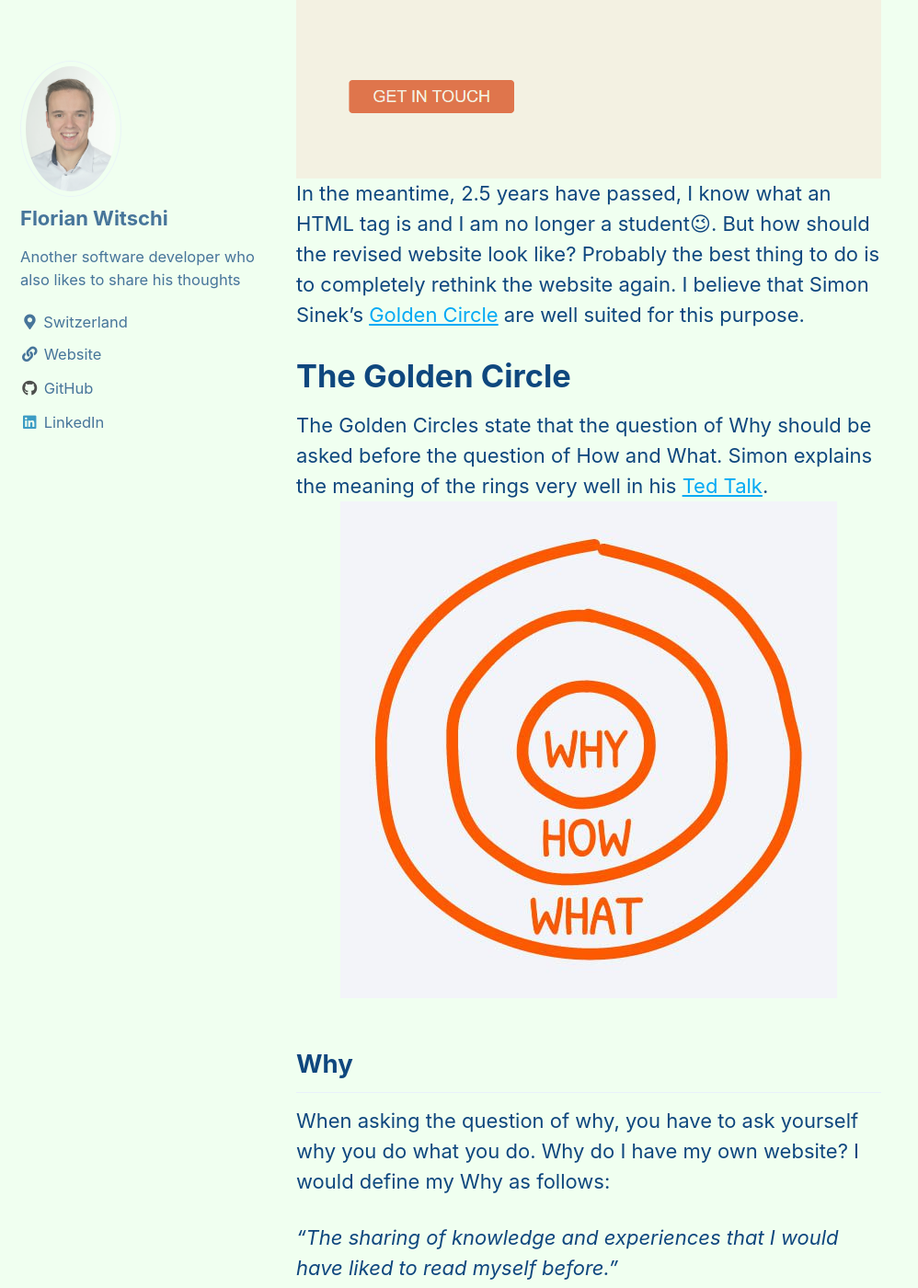
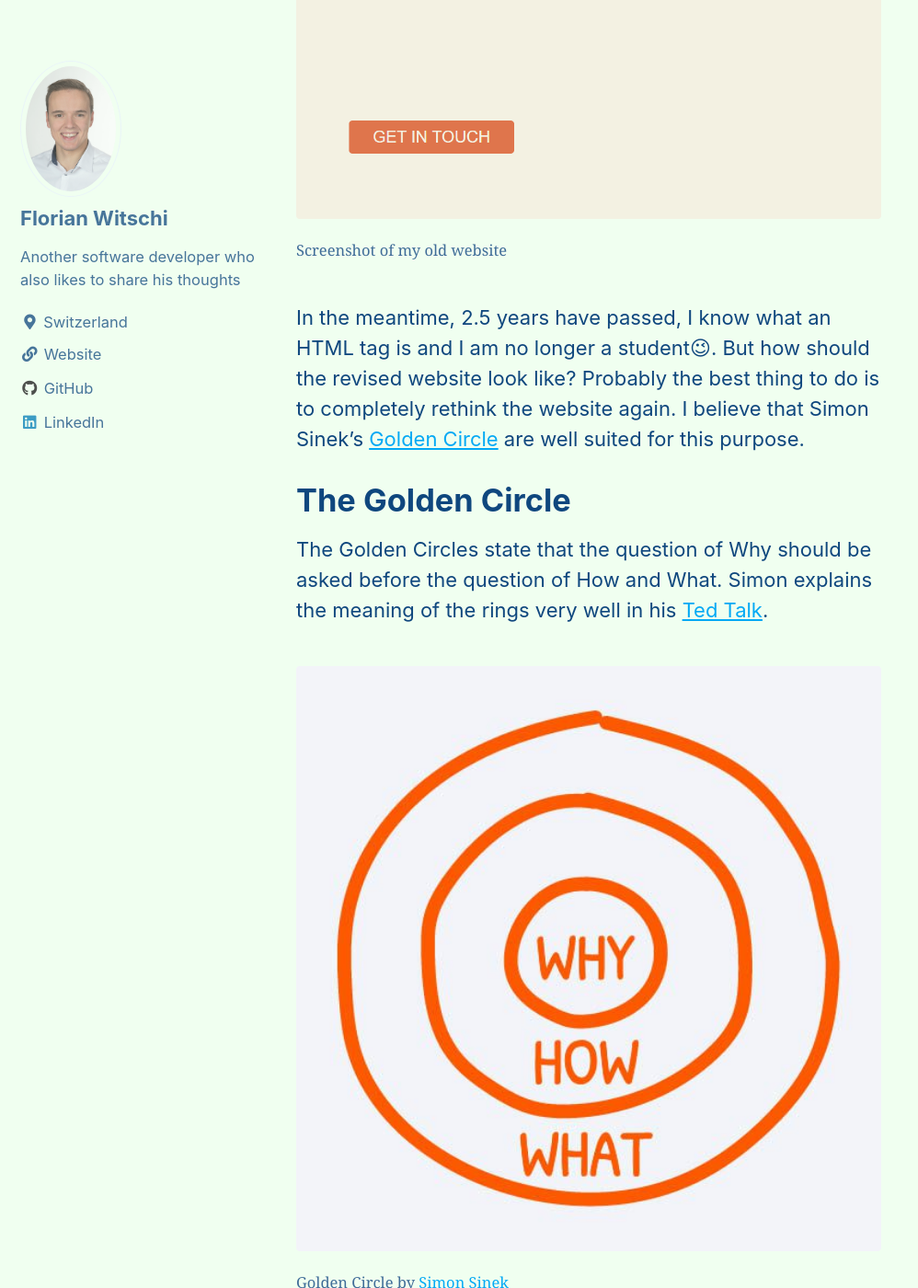
Before and after one commit to witschiflo/witschiflo.github.io, a Jekyll site: the page built from _posts/2023-07-10-my-first-post.md, in a window 1280 px wide and 1400 px high, scrolled down 1217 px. Shown: the whole window at 92% size, without its empty margins (0-998 px from the left). Built offline with Jekyll 4.4.1, drawn with Linux system fonts in a browser that asks for light colours; cached includes are drawn as plain includes.

Commit message:
Layout of first post

```diff
--- a/_posts/2023-07-10-my-first-post.md
+++ b/_posts/2023-07-10-my-first-post.md
@@ -15,13 +15,18 @@ header:
 ---
 
 It all started during the semester break after studying computer science for half a year. I asked myself how cool it would be to have my own website. With this thought in mind, I went ahead and bought the domain florianwitschi.ch. The hosting was set up via GitHub pages and I created the HTML, CSS and Javascript files. But what to do next? I didn't even know what an HTML tag was and had never learned anything about web development. Therefore, tutorials had to come to my aid and I built the page together. The end result can be seen:
-![Screenshot of my old website](/assets/images/2023/01_first_article/old_website.png)
+<figure class="align-center">
+  <img src="{{ site.url }}{{ site.baseurl }}/assets/images/2023/01_first_article/old_website.png" alt="">
+  <figcaption>Screenshot of my old website</figcaption>
+</figure>
 In the meantime, 2.5 years have passed, I know what an HTML tag is and I am no longer a student&#x1F609;. But how should the revised website look like? Probably the best thing to do is to completely rethink the website again. I believe that Simon Sinek's [Golden Circle](https://simonsinek.com/golden-circle/) are well suited for this purpose.
 
 # The Golden Circle
 The Golden Circles state that the question of Why should be asked before the question of How and What. Simon explains the meaning of the rings very well in his [Ted Talk](https://www.ted.com/talks/simon_sinek_how_great_leaders_inspire_action).
-![Golden Circle](/assets/images/2023/01_first_article/golden_circle.jpg){: .align-center}
-
+<figure class="align-center">
+  <img src="{{ site.url }}{{ site.baseurl }}/assets/images/2023/01_first_article/golden_circle.jpg" alt="">
+  <figcaption>Golden Circle by <a href="https://simonsinek.com/golden-circle/">Simon Sinek</a></figcaption>
+</figure>
 ## Why
 When asking the question of why, you have to ask yourself why you do what you do. Why do I have my own website? I would define my Why as follows:
 
```
